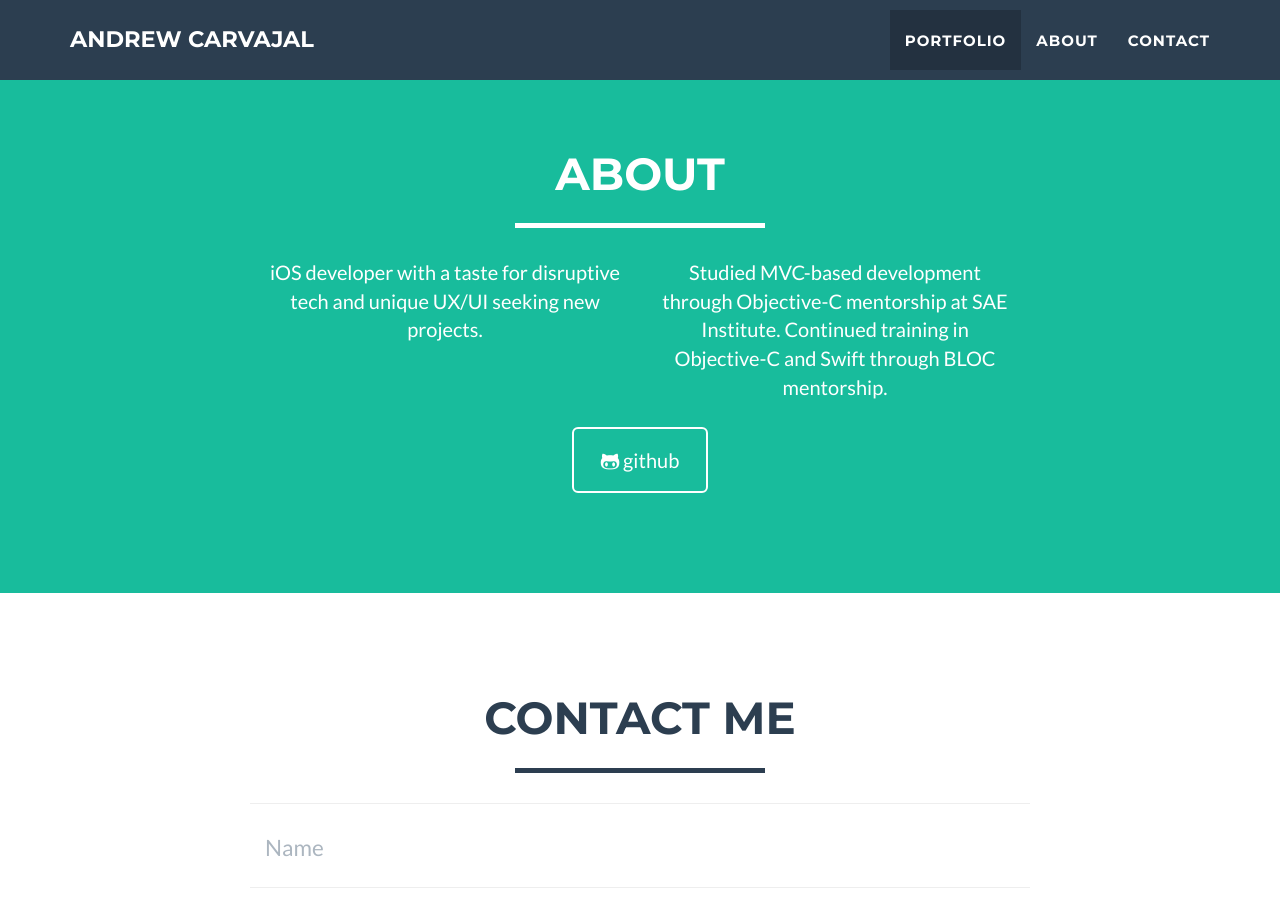
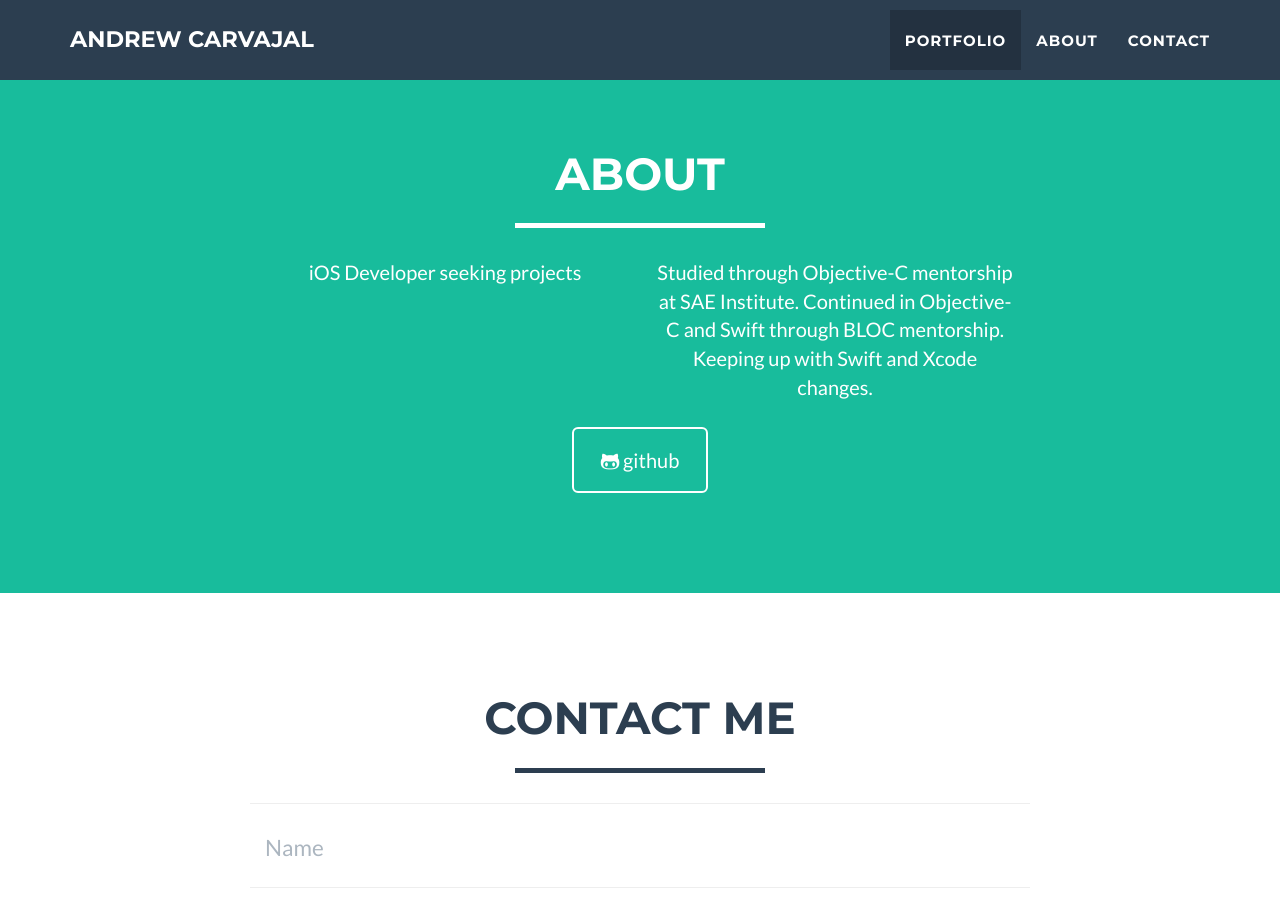
Before and after one commit to andrewcar/andrewcar.github.io, a Jekyll site: the page built from index.html, in a window 1280 px wide and 900 px high, scrolled down 1906 px. Built offline with Jekyll 4.4.1, drawn with Linux system fonts in a browser that asks for light colours.

Commit message:
Update about.html

```diff
--- a/_includes/about.html
+++ b/_includes/about.html
@@ -10,10 +10,10 @@
             <div class="row">
              <center>
                 <div class="col-lg-4 col-lg-offset-2">
-                    <p>iOS developer with a taste for disruptive tech and unique UX/UI seeking new projects.</p>
+                    <p>iOS Developer seeking projects</p>
                 </div>
                 <div class="col-lg-4">
-                    <p>Studied MVC-based development through Objective-C mentorship at SAE Institute. Continued training in Objective-C and Swift through BLOC mentorship.</p>
+                    <p>Studied through Objective-C mentorship at SAE Institute. Continued in Objective-C and Swift through BLOC mentorship. Keeping up with Swift and Xcode changes.</p>
                 </div>
              </center>
                 <div class="col-lg-8 col-lg-offset-2 text-center">
```
